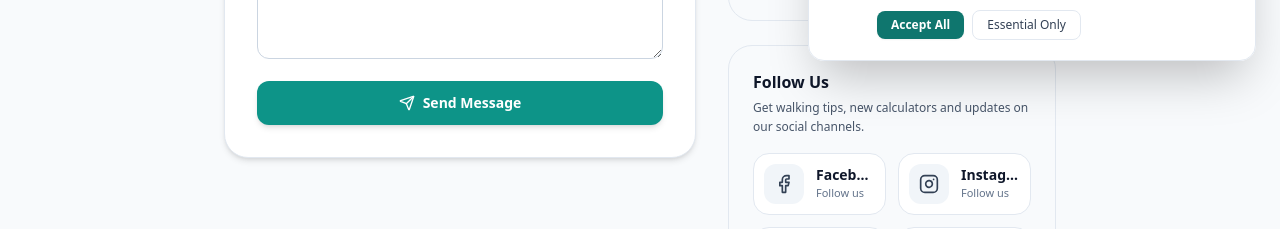
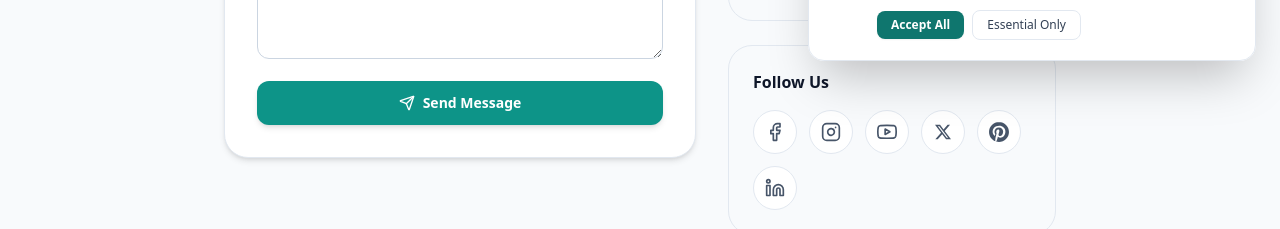
Before and after one commit to zain-taseer-developer/Walking-Calorie-Calculator-2026, a Next.js app: page /contact in a window 1280 px wide. Shown: the part 723-952 px from the top of the page. Built offline with nearby package versions, Linux system fonts and the light colour scheme; no server answers.

Commit message:
Update calculator contact us icons

```diff
--- a/app/contact/page.tsx
+++ b/app/contact/page.tsx
@@ -8,7 +8,6 @@ import { Mail, Send, CheckCircle2, AlertCircle } from "lucide-react";
 const socialLinks = [
   {
     name: "Facebook",
-    label: "Follow us",
     href: "https://www.facebook.com/profile.php?id=61596070157235",
     color: "#1877F2",
     icon: (
@@ -19,7 +18,6 @@ const socialLinks = [
   },
   {
     name: "Instagram",
-    label: "Follow us",
     href: "https://www.instagram.com/walking_calorie_calculator/",
     color: "#E4405F",
     icon: (
@@ -32,7 +30,6 @@ const socialLinks = [
   },
   {
     name: "YouTube",
-    label: "Watch videos",
     href: "https://www.youtube.com/@walkingcaloriecalc",
     color: "#FF0000",
     icon: (
@@ -44,7 +41,6 @@ const socialLinks = [
   },
   {
     name: "X (Twitter)",
-    label: "Follow us",
     href: "https://x.com/walkingcalorie",
     color: "#000000",
     icon: (
@@ -55,7 +51,6 @@ const socialLinks = [
   },
   {
     name: "Pinterest",
-    label: "Follow us",
     href: "https://www.pinterest.com/walkingcalorie/",
     color: "#E60023",
     icon: (
@@ -66,7 +61,6 @@ const socialLinks = [
   },
   {
     name: "LinkedIn",
-    label: "Connect",
     href: "https://www.linkedin.com/in/walking-calorie-calculator-109855286/",
     color: "#0A66C2",
     icon: (
@@ -82,15 +76,10 @@ const socialLinks = [
 function SocialLinksCard() {
   return (
     <div className="p-6 rounded-3xl bg-slate-50 dark:bg-slate-900 border border-slate-200 dark:border-slate-800 space-y-4">
-      <div>
-        <h2 className="font-bold text-slate-900 dark:text-white text-base">
-          Follow Us
-        </h2>
-        <p className="mt-1 text-xs text-slate-600 dark:text-slate-400 leading-relaxed">
-          Get walking tips, new calculators and updates on our social channels.
-        </p>
-      </div>
-      <div className="grid grid-cols-1 sm:grid-cols-2 gap-3">
+      <h2 className="font-bold text-slate-900 dark:text-white text-base">
+        Follow Us
+      </h2>
+      <div className="flex flex-wrap items-center gap-3">
         {socialLinks.map((social) => (
           <a
             key={social.name}
@@ -98,20 +87,11 @@ function SocialLinksCard() {
             target="_blank"
             rel="noopener noreferrer me"
             aria-label={`${social.name} - Walking Calorie Calculator`}
+            title={social.name}
             style={{ "--brand": social.color } as React.CSSProperties}
-            className="group flex items-center gap-3 p-2.5 rounded-2xl bg-white dark:bg-slate-800 border border-slate-200 dark:border-slate-700 hover:border-[var(--brand)] hover:shadow-md hover:-translate-y-0.5 transition-all duration-200"
+            className="group w-11 h-11 rounded-full flex items-center justify-center bg-white dark:bg-slate-800 border border-slate-200 dark:border-slate-700 text-slate-600 dark:text-slate-300 hover:bg-[var(--brand)] hover:border-[var(--brand)] hover:text-white hover:shadow-lg hover:-translate-y-1 transition-all duration-200"
           >
-            <span className="w-10 h-10 shrink-0 rounded-xl flex items-center justify-center bg-slate-100 dark:bg-slate-700 text-slate-700 dark:text-slate-200 group-hover:bg-[var(--brand)] group-hover:text-white transition-colors duration-200">
-              {social.icon}
-            </span>
-            <span className="min-w-0">
-              <span className="block text-sm font-bold text-slate-900 dark:text-white truncate">
-                {social.name}
-              </span>
-              <span className="block text-[11px] text-slate-500 dark:text-slate-400">
-                {social.label}
-              </span>
-            </span>
+            {social.icon}
           </a>
         ))}
       </div>
```
